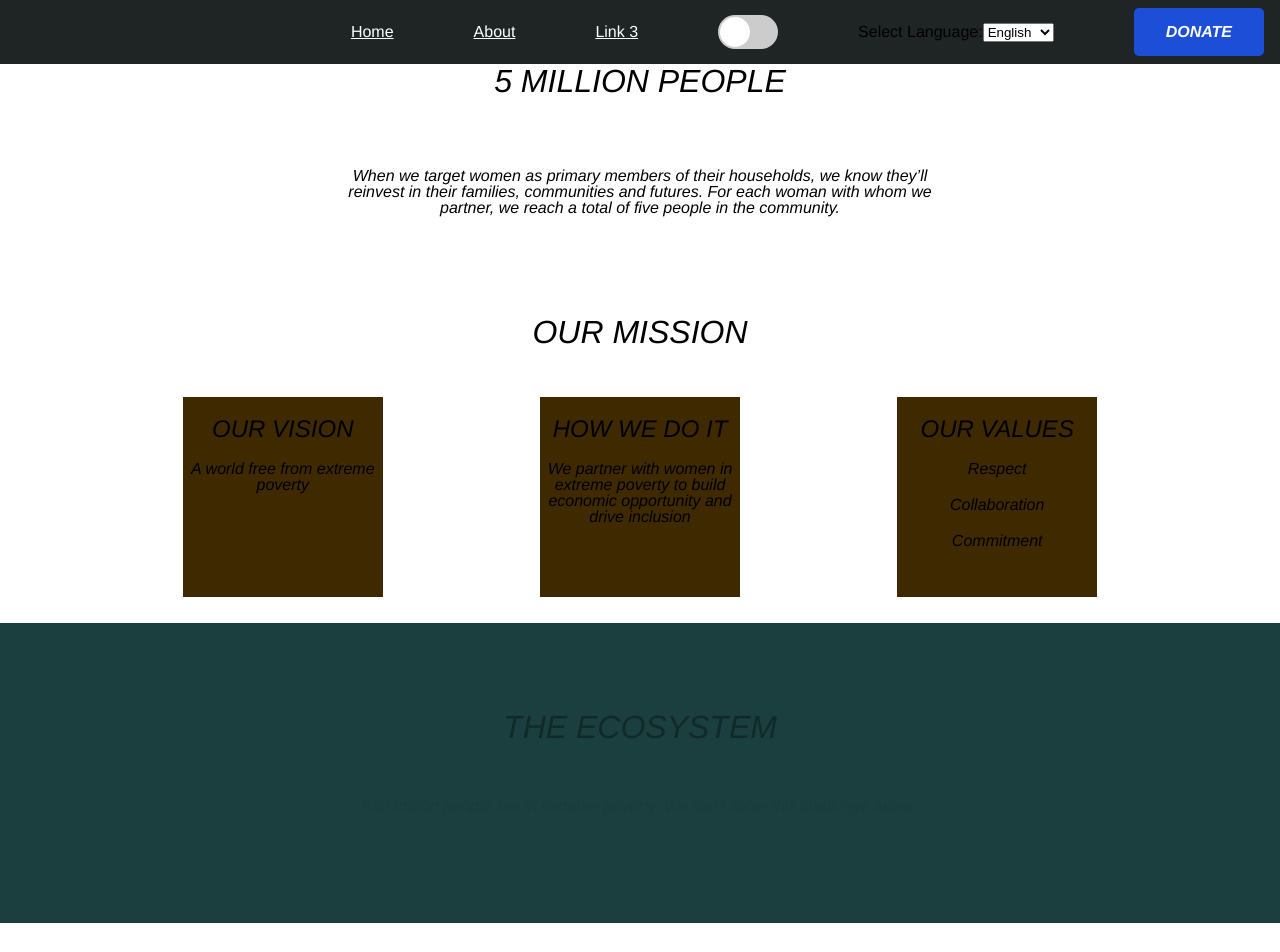
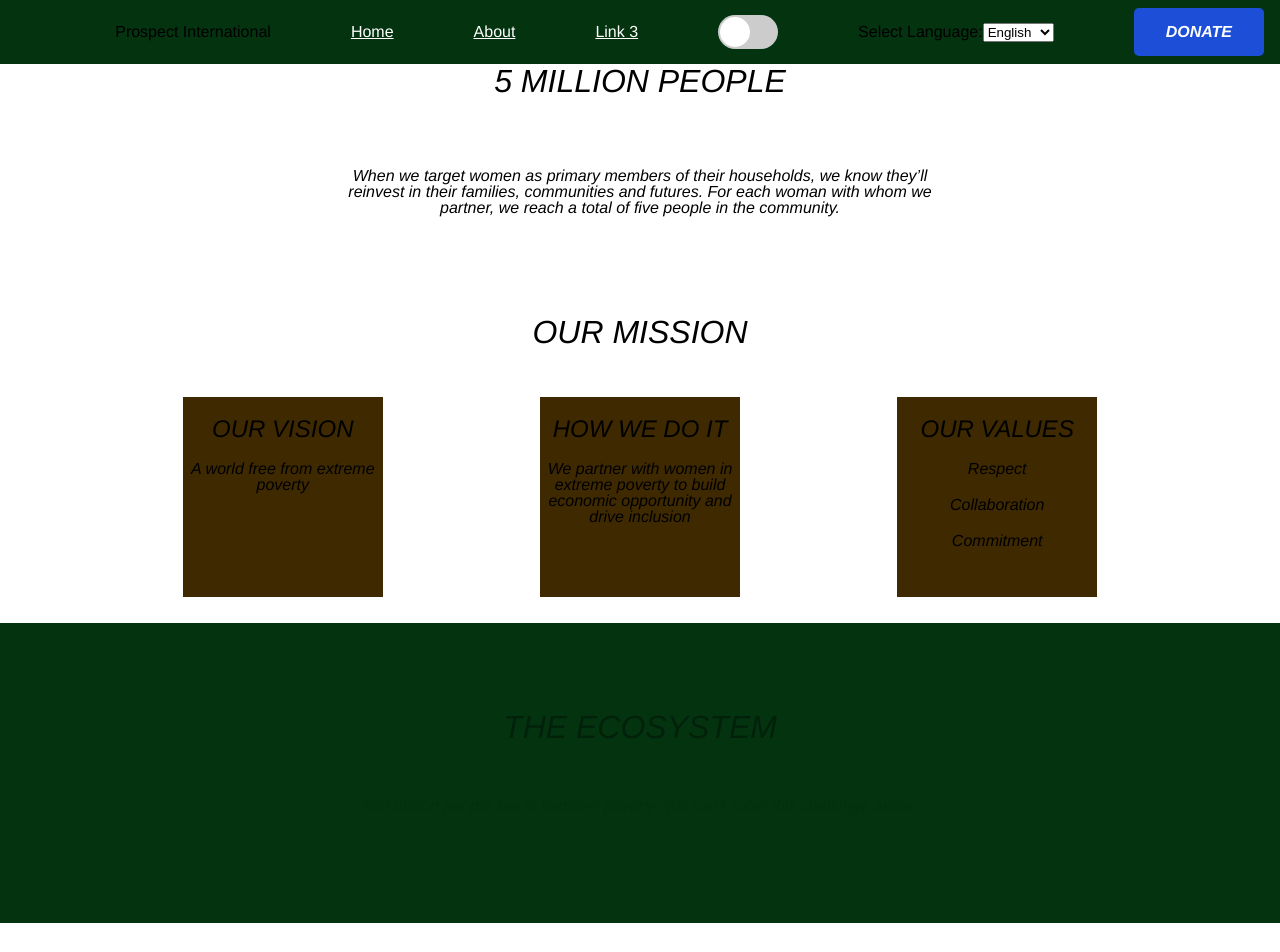
Before and after one commit to ZahiAhmed/Hackathon, a React (Create React App) app in the folder frontend/: page /about in a window 1280 px wide. Shown: the top 952 px of the page. Built offline with nearby package versions, Linux system fonts and the light colour scheme.

Commit message:
color and title

```diff
--- a/frontend/public/index.html
+++ b/frontend/public/index.html
@@ -5,7 +5,7 @@
     <meta name="viewport" content="width=device-width, initial-scale=1" />
     <meta name="theme-color" content="#000000" />
     <link rel="manifest" href="%PUBLIC_URL%/manifest.json" />
-    <title>React Template</title>
+    <title>Prospect International</title>
   </head>
   <body>
     <noscript>You need to enable JavaScript to run this app.</noscript>
--- a/frontend/src/components/AboutPage/index.css
+++ b/frontend/src/components/AboutPage/index.css
@@ -50,7 +50,7 @@ h4 {
 
 .ecosystem-container{
     padding: 2%;
-    background-color: rgb(27, 62, 62);
+    background-color: rgb(4, 51, 16);
     height: 300px;
 }
 
--- a/frontend/src/components/NavLink/index.css
+++ b/frontend/src/components/NavLink/index.css
@@ -6,7 +6,7 @@ nav {
   align-items: center;
   justify-content: end;
   gap: 5rem;
-  background-color: rgb(31, 37, 37);
+  background-color: rgb(4, 51, 16);
   position: fixed;
   width: 100%;
   z-index: 1000;
--- a/frontend/src/components/NavLink/index.js
+++ b/frontend/src/components/NavLink/index.js
@@ -15,6 +15,7 @@ const NavLink = () => {
     <>
       <nav>
         <ul className="nav-links">
+          <li>Prospect International</li>
           <li className="link">
             <a href="/home">Home</a>
           </li>
```
